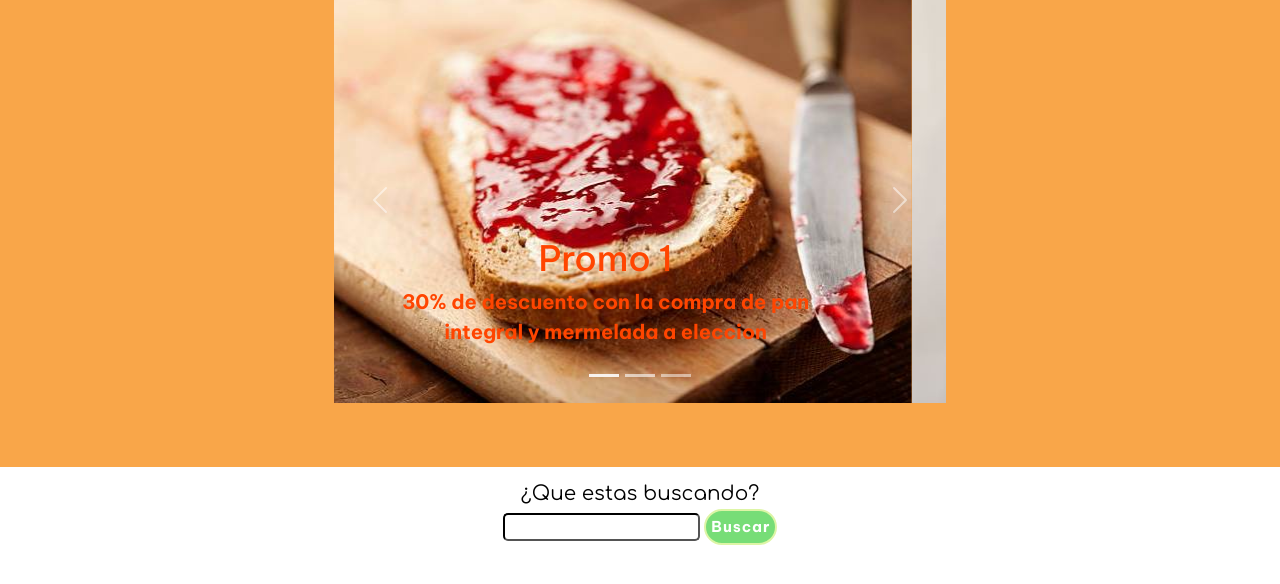
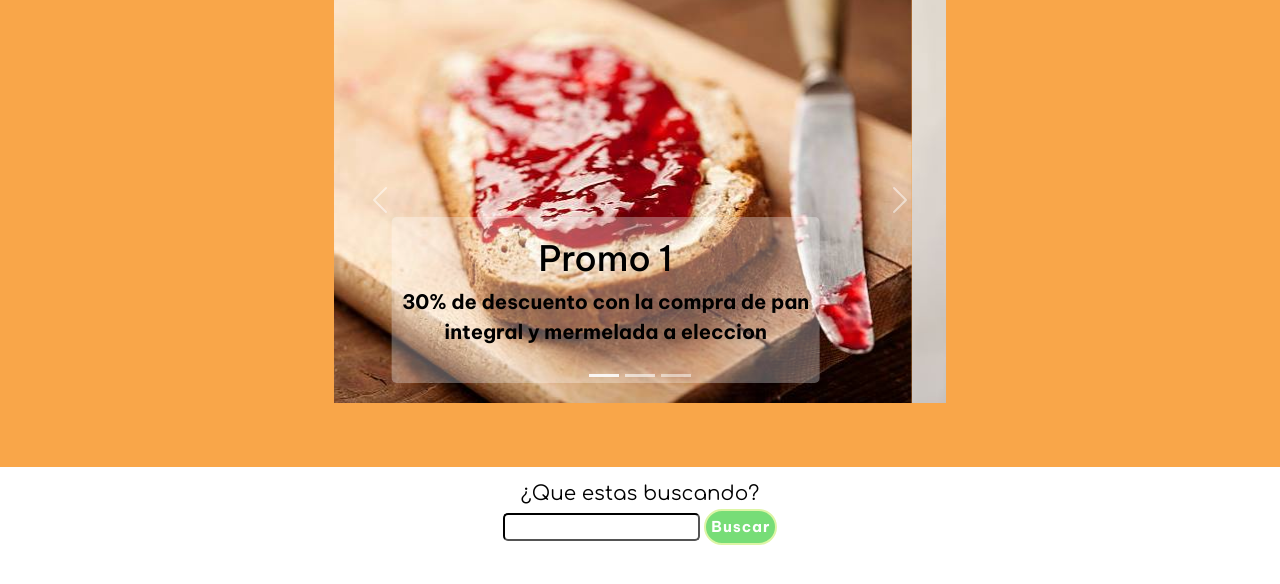
Before and after one commit to Martin-Peralbo/lunallena, a website: page pages/productos.html in a window 1280 px wide. Shown: the part 213-797 px from the top of the page. Drawn offline with nearby package versions, Linux system fonts and the light colour scheme; grey boxes are pictures that could not be loaded.

Commit message:
cambio en promos

```diff
--- a/scss/components/_productos.scss
+++ b/scss/components/_productos.scss
@@ -20,7 +20,9 @@
         width: 612px;
         height: 406px;
         .carousel-caption {
-            color: orangered;
+            background-color: rgba(255, 255, 255, 0.308);
+            border-radius: 5px;
+            color: black;
             font-family: 'Be Vietnam Pro', sans-serif;
             font-weight: bolder;
             h5 {font-size: 35px;}
```
Also changed, not shown: css/estilos.css.
